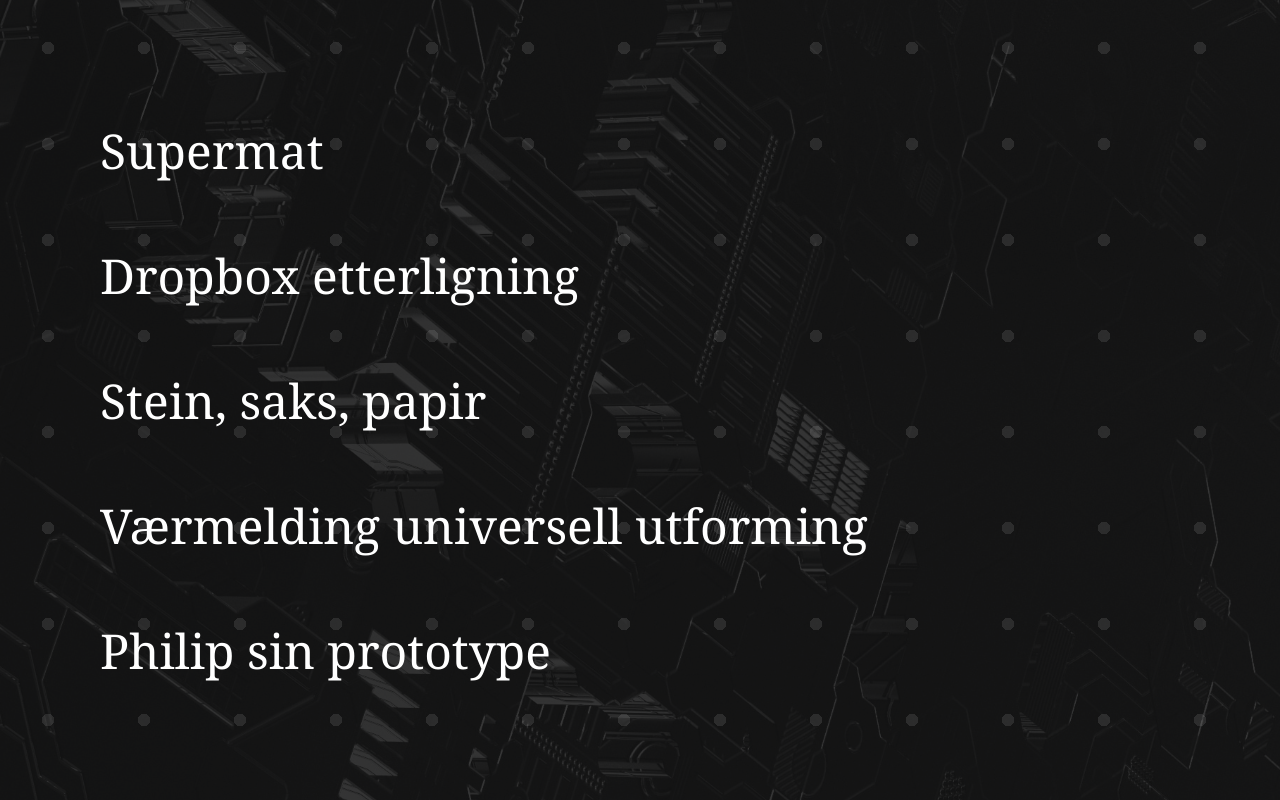
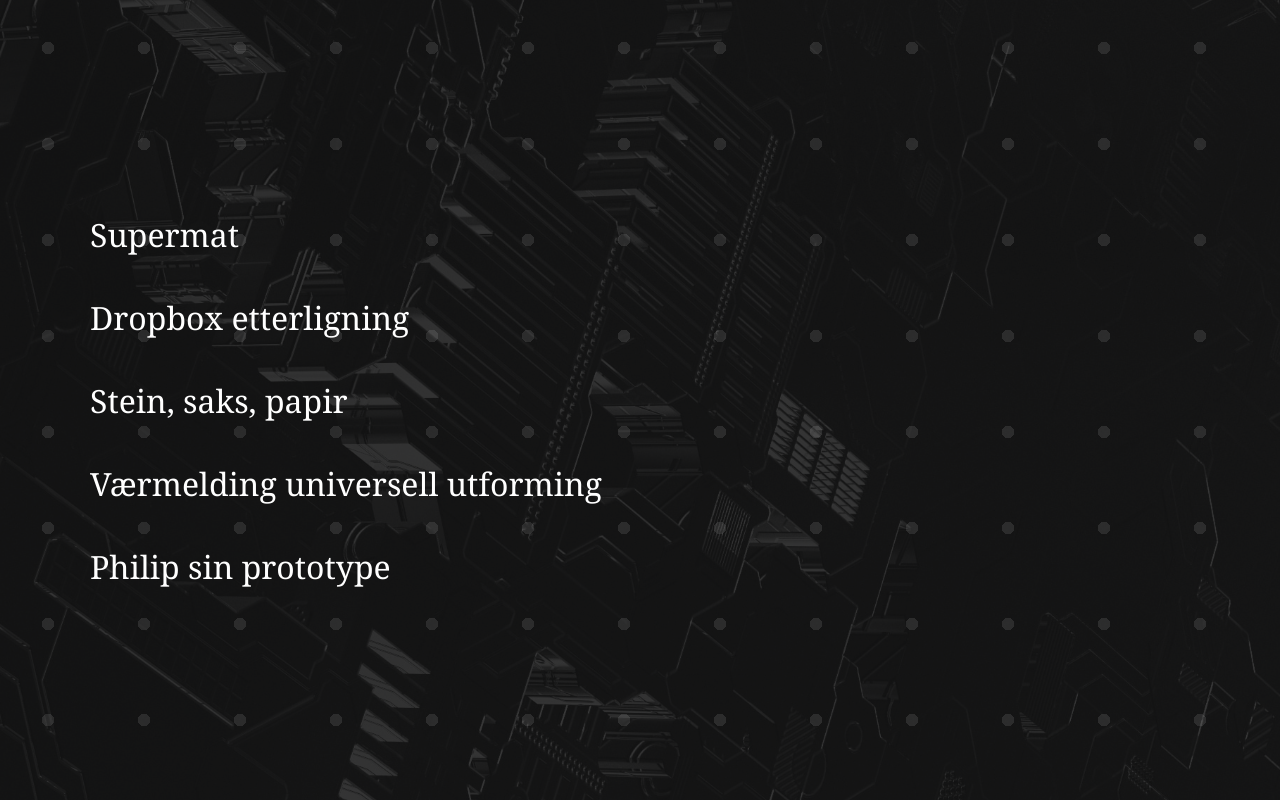
Before and after one commit to Frikk2015/Vetle-1IMB, a plain HTML site: page index.html in a window 1280 px wide. Drawn offline with Linux system fonts and the light colour scheme.

Commit message:
Update main.css

```diff
--- a/main.css
+++ b/main.css
@@ -13,11 +13,11 @@
 }
 .nettside {
     color: white;
-    font-size: 3rem;
+    font-size: 2rem;
     font-family: Cambria, Cochin, Georgia, Times, 'Times New Roman', serif;
     display: block;
     text-decoration: none;
-    padding: 30px;
+    padding: 20px;
     transition: 400ms ease;
 }
 #nettsider:hover > .nettside {
```
